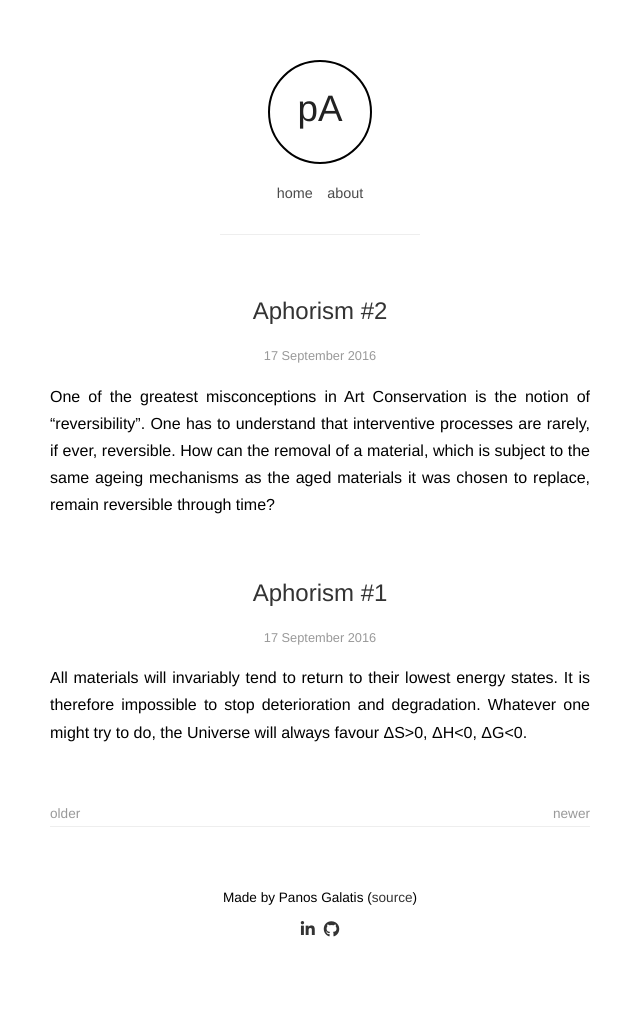
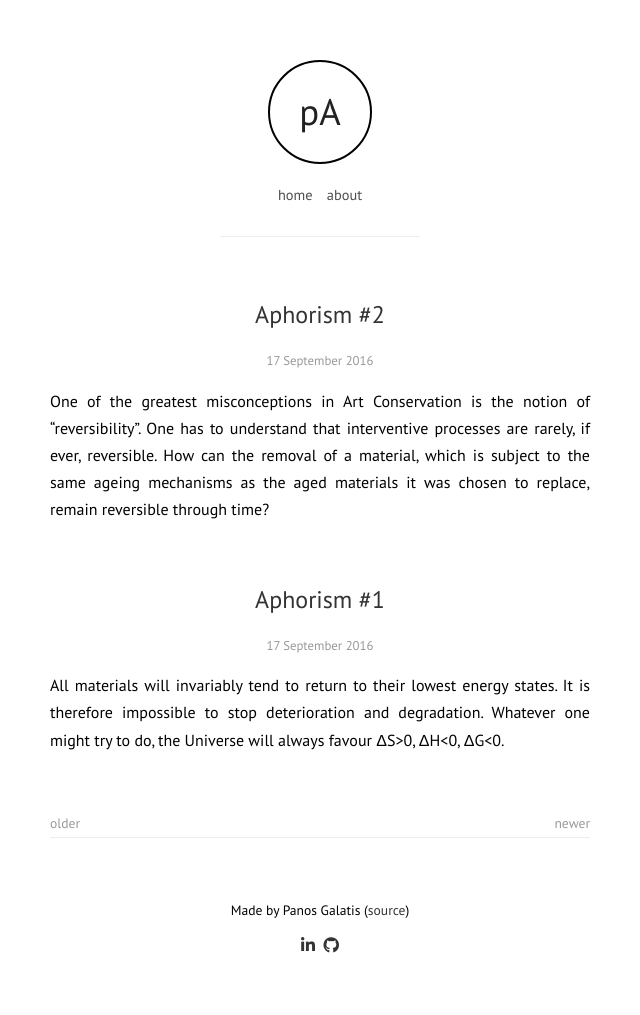
Before and after one commit to pgalatis/pgalatis.github.io, a Jekyll site: the page built from index.html, in a window 1280 px wide. Shown: the whole page, without its empty margins (320-960 px from the left). Built offline with Jekyll 4.4.1, drawn with Linux system fonts in a browser that asks for light colours; nearby versions of some CDN libraries; the list of posts is cut into pages by our own code.

Commit message:
Update default.html

```diff
--- a/_layouts/default.html
+++ b/_layouts/default.html
@@ -19,7 +19,7 @@
 
     <link rel="canonical" href="http://pgalatis.github.io/">
     <link rel="stylesheet" href="/css/style.css">
-    <link href='https://fonts.googleapis.com/css?family=Source+Sans+Pro:300,400,400italic,600,700' rel='stylesheet' type='text/css'>
+    <link href="https://fonts.googleapis.com/css?family=PT+Sans|Roboto" rel="stylesheet">
     <link rel="alternate" type="application/rss+xml" href="http://pgalatis.github.io/feed.xml">
 
     <!-- Typekit -->
```
